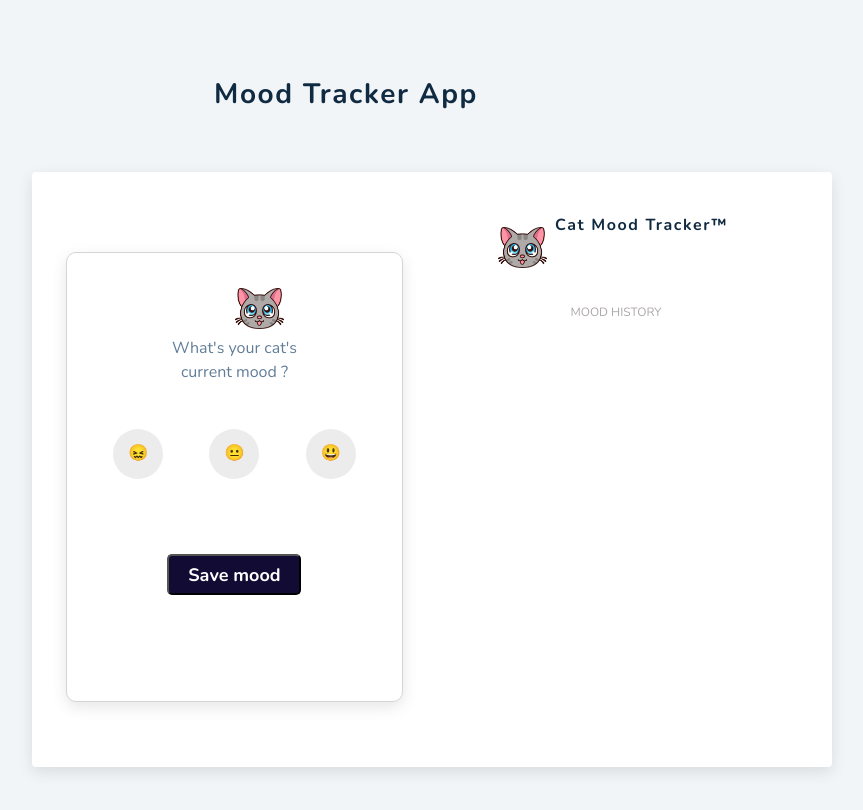
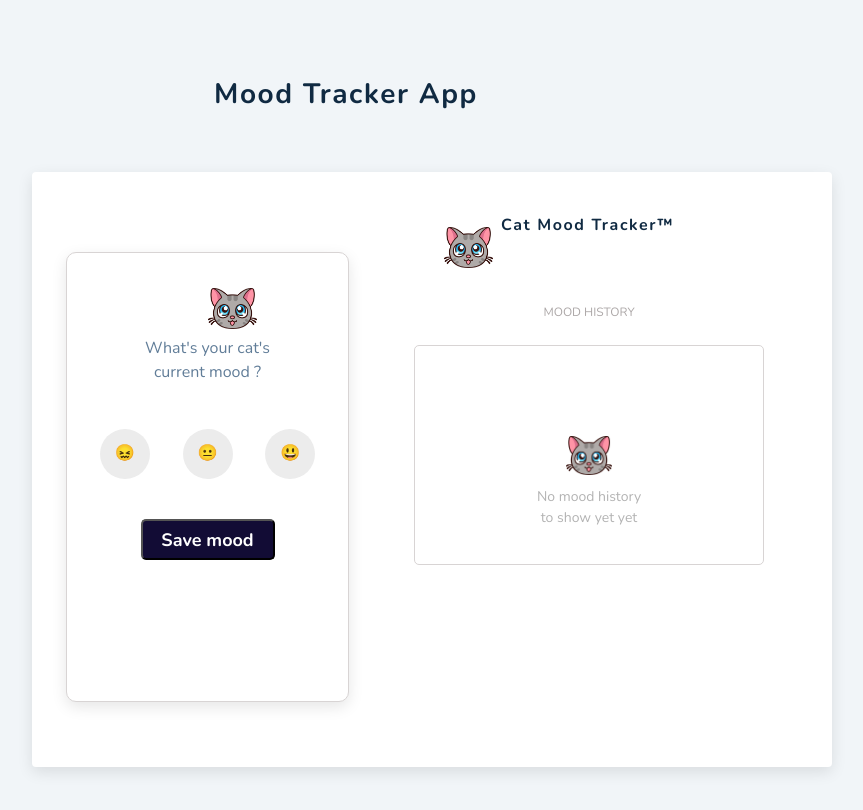
Before and after one commit to jamesoyanna/MoodTracker, a React (Create React App) app: page / in a window 1280 px wide. Shown: the top 810 px of the page, without its empty margins (298-1161 px from the left). Built offline with nearby package versions, Linux system fonts and the light colour scheme.

Commit message:
Update App component

```diff
--- a/src/components/Mood/mood.css
+++ b/src/components/Mood/mood.css
@@ -2,7 +2,7 @@
 
 .happy__mood{
     padding: 10px 10px;
-    border: 1px solid  #00b386 ;
+    border: 1px solid  #1D9A39 ;
     width: 300px;
     height: 50px;
     margin-left: 10px;
@@ -10,11 +10,11 @@
     background: #F3F4F6B2;
     margin-top: 8px;
     justify-content: center;
-    color: #00b386;
+    color: #1D9A39;
 }
 
 .happy__mood__content{
-color:#00b386;
+color:#1D9A39;
 text-align: left;
 background-image: url("../../images/image4.png");
 background-repeat: no-repeat;
@@ -68,7 +68,7 @@ background: #F931311A 10%;
 
 .indifferent__mood{
    padding: 10px 10px;
-    border: 1px solid#FFA500 ;
+    border: 1px solid #FF9635 ;
     width: 300px;
     height: 50px;
     margin-left: 10px;
@@ -79,7 +79,7 @@ background: #F931311A 10%;
     color: #00b386;
 }
 .indifferent__mood__content{
-color:	#FFA500;
+color:	#FF9635;
 text-align: left;
 background-image: url("../../images/image4.png");
 background-repeat: no-repeat;
--- a/src/components/MoodHistory/MoodHistory.js
+++ b/src/components/MoodHistory/MoodHistory.js
@@ -1,14 +1,20 @@
 import React, { useState} from "react";
 import { useSelector } from "react-redux";
-
 import Mood from "../Mood/Mood";
 import Cat from "../../images/image.png";
 import "./moodHistory.css";
 
+
 const MoodHistory = () => {
-  const [isMood, setIsMood] = useState(false);
+  const [isMood, setIsMood] = useState(true);
 
   const moods = useSelector((state) => state.moods);
+
+    //  const toggleMood = () => {
+    //    setIsMood(true);
+    //  };
+
+
 
   return (
     <div className="moodhistory__container">
@@ -17,15 +23,16 @@ const MoodHistory = () => {
           <img src={Cat} alt="cat" />
           <h4 className="title">Cat mood tracker™</h4>
         </div>
+        <p className="mood__text">mood history</p>
 
-        <p className="mood__text">mood history</p>
-        {isMood ? (
+        {isMood && (
           <div className="mood__card">
             <p className="mood__card__text">
               No mood history <br /> to show yet yet
             </p>
           </div>
-        ) : (
+        )}
+        {moods && (
           <ul>
             {moods.map((mood) => (
               <Mood
--- a/src/components/MoodScreen/MoodScreen.js
+++ b/src/components/MoodScreen/MoodScreen.js
@@ -6,16 +6,14 @@ import Cat from "../../images/image.png";
 import "./moodScreen.css";
 
 
-const MoodScreen = (props) => {
+const MoodScreen = () => {
  const [value, setValue] = useState("");
  const [moodMessage, setMoodMessage] = useState("")
-
 
  const dispatch = useDispatch();
 
  const HandleSaveMood = () => {
    dispatch(addMood({ emoji: value, message: moodMessage }));
-   console.log(value);
    setValue("");
  };
 
@@ -31,7 +29,7 @@ const MoodScreen = (props) => {
   };
 
 
-   const handleFunnyMood = (id) => {
+   const handleFunnyMood = () => {
        setMoodMessage("Cat was indifferent");
      setValue("😐");
    };
@@ -58,8 +56,20 @@ const MoodScreen = (props) => {
           😃
         </li>
       </ul>
+      {moodMessage === "Cat was super excited!" && (
+        <p style={{ color: "#1D9A39" }} className="screen__text">
+          {moodMessage}
+        </p>
+      )}
+      {moodMessage === "Cat wasn't having it" && (
+        <p style={{ color: "red" }}>{moodMessage} </p>
+      )}
+      {moodMessage === "Cat was indifferent" && (
+        <p style={{ color: "#FF9635" }} className="screen__text">
+          {moodMessage}
+        </p>
+      )}
 
-      <p className="screen__text">{props.message} </p>
       <div className="center">
         <button onClick={HandleSaveMood} className="btn">
           Save mood
--- a/src/redux/moodSlice.js
+++ b/src/redux/moodSlice.js
@@ -19,6 +19,5 @@ const moodSlice = createSlice({
   },
 });
 
-export const { addMood, toogleMood } = moodSlice.actions;
-export const selectMood = state => state.moods
+export const { addMood } = moodSlice.actions;
 export default moodSlice.reducer;
```
